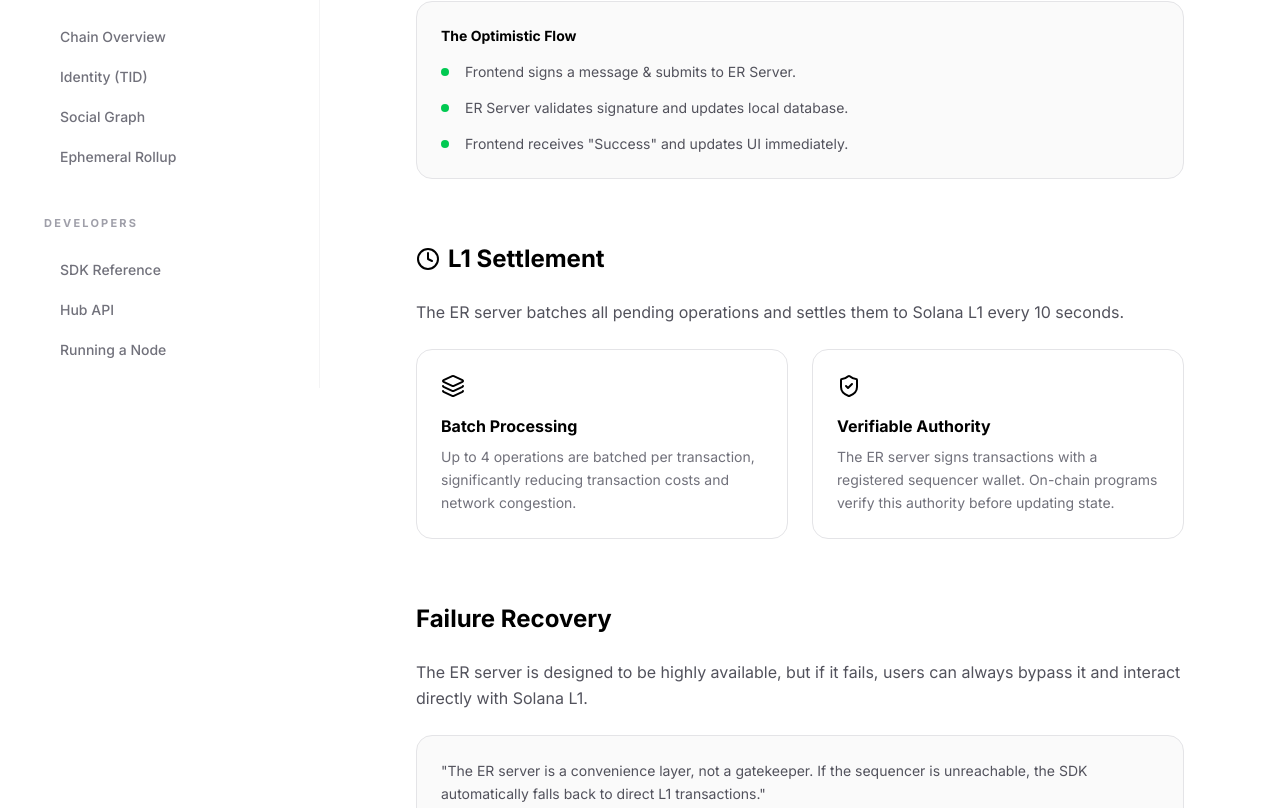
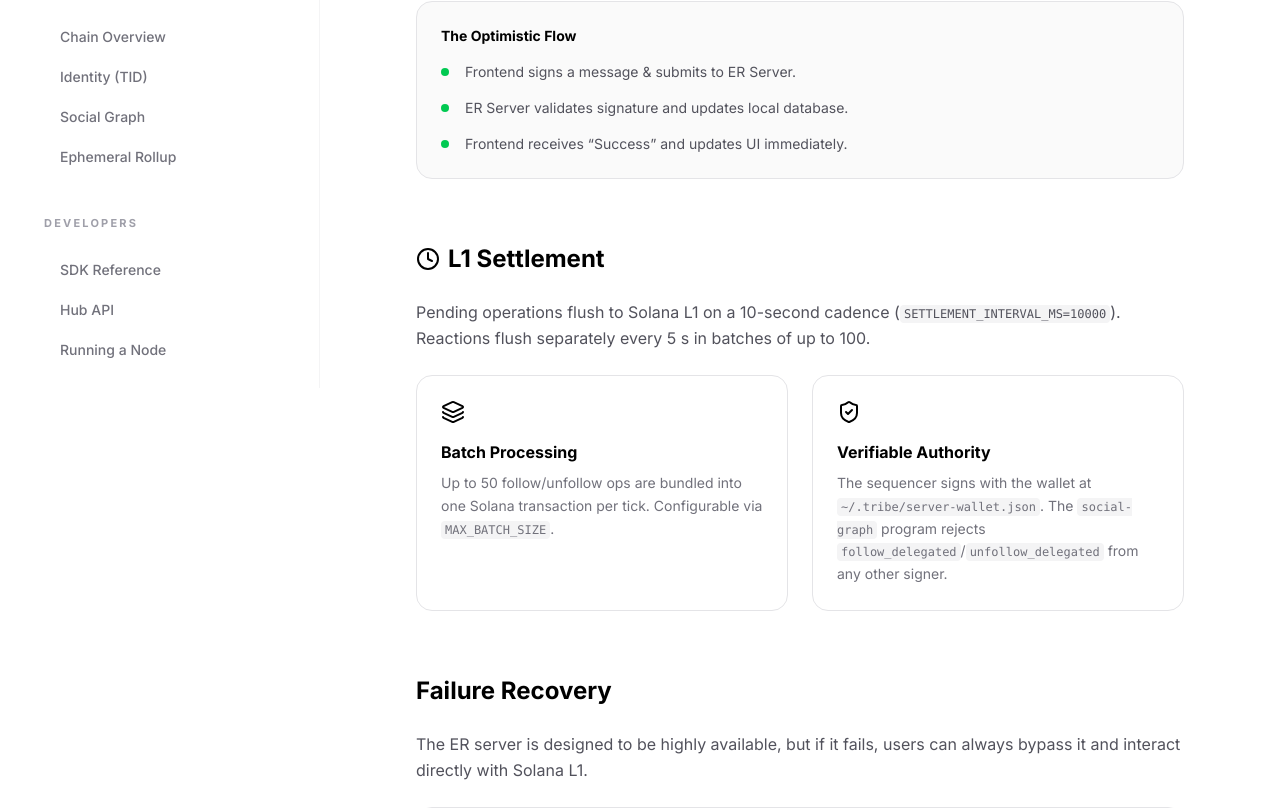
Before and after one commit to chaalpritam/tribeprotocol.xyz, a Next.js app: page /docs/protocol/er in a window 1280 px wide. Shown: the part 412-1220 px from the top of the page. Built offline with nearby package versions, Linux system fonts and the light colour scheme.

Commit message:
docs: expand protocol reference pages with metadata and accurate specs
Add per-page metadata and align identity, social graph, and Ephemeral Rollup docs with current protocol behavior.

```diff
--- a/app/docs/protocol/er/page.tsx
+++ b/app/docs/protocol/er/page.tsx
@@ -1,9 +1,16 @@
+import type { Metadata } from "next";
 import {
   Zap,
   Clock,
   ShieldCheck,
   Layers
 } from "lucide-react";
+
+export const metadata: Metadata = {
+  title: "Ephemeral Rollup",
+  description:
+    "Optimistic sequencer that confirms follow/unfollow in <50ms and batches up to 50 ops per Solana transaction on a 10-second settlement cadence.",
+};
 
 export default function ERDocs() {
   return (
@@ -36,7 +43,7 @@ export default function ERDocs() {
               </div>
               <div className="flex items-center gap-4">
                 <div className="w-2 h-2 rounded-full bg-green-500" />
-                <p className="text-sm text-zinc-600">Frontend receives "Success" and updates UI immediately.</p>
+                <p className="text-sm text-zinc-600">Frontend receives &ldquo;Success&rdquo; and updates UI immediately.</p>
               </div>
             </div>
           </div>
@@ -47,21 +54,21 @@ export default function ERDocs() {
             <Clock className="w-6 h-6" /> L1 Settlement
           </h2>
           <p className="text-zinc-600 mb-6 leading-relaxed">
-            The ER server batches all pending operations and settles them to Solana L1 every 10 seconds.
+            Pending operations flush to Solana L1 on a 10-second cadence (<code className="font-mono text-xs px-1 py-0.5 bg-zinc-100 rounded">SETTLEMENT_INTERVAL_MS=10000</code>). Reactions flush separately every 5 s in batches of up to 100.
           </p>
           <div className="grid grid-cols-1 md:grid-cols-2 gap-6">
             <div className="p-6 rounded-2xl border border-zinc-200 bg-white">
               <Layers className="w-6 h-6 mb-4 text-black" />
               <h3 className="font-bold mb-2">Batch Processing</h3>
               <p className="text-sm text-zinc-500 leading-relaxed">
-                Up to 4 operations are batched per transaction, significantly reducing transaction costs and network congestion.
+                Up to 50 follow/unfollow ops are bundled into one Solana transaction per tick. Configurable via <code className="font-mono text-xs px-1 py-0.5 bg-zinc-100 rounded">MAX_BATCH_SIZE</code>.
               </p>
             </div>
             <div className="p-6 rounded-2xl border border-zinc-200 bg-white">
               <ShieldCheck className="w-6 h-6 mb-4 text-black" />
               <h3 className="font-bold mb-2">Verifiable Authority</h3>
               <p className="text-sm text-zinc-500 leading-relaxed">
-                The ER server signs transactions with a registered sequencer wallet. On-chain programs verify this authority before updating state.
+                The sequencer signs with the wallet at <code className="font-mono text-xs px-1 py-0.5 bg-zinc-100 rounded">~/.tribe/server-wallet.json</code>. The <code className="font-mono text-xs px-1 py-0.5 bg-zinc-100 rounded">social-graph</code> program rejects <code className="font-mono text-xs px-1 py-0.5 bg-zinc-100 rounded">follow_delegated</code>/<code className="font-mono text-xs px-1 py-0.5 bg-zinc-100 rounded">unfollow_delegated</code> from any other signer.
               </p>
             </div>
           </div>
@@ -73,7 +80,7 @@ export default function ERDocs() {
             The ER server is designed to be highly available, but if it fails, users can always bypass it and interact directly with Solana L1.
           </p>
           <div className="bg-zinc-50 border border-zinc-200 rounded-2xl p-6 text-sm text-zinc-600 leading-relaxed">
-            "The ER server is a convenience layer, not a gatekeeper. If the sequencer is unreachable, the SDK automatically falls back to direct L1 transactions."
+            &ldquo;The ER server is a convenience layer, not a gatekeeper. If the sequencer is unreachable, the SDK automatically falls back to direct L1 transactions.&rdquo;
           </div>
         </section>
       </div>
--- a/app/docs/protocol/identity/page.tsx
+++ b/app/docs/protocol/identity/page.tsx
@@ -1,9 +1,14 @@
+import type { Metadata } from "next";
 import {
-  Fingerprint,
   User,
-  Key,
   RefreshCw
 } from "lucide-react";
+
+export const metadata: Metadata = {
+  title: "Identity (TID)",
+  description:
+    "Tribe ID — a Solana PDA-backed numeric identity with custody and recovery wallets, delegated ed25519 app keys, and .tribe usernames.",
+};
 
 export default function IdentityDocs() {
   return (
--- a/app/docs/protocol/social-graph/page.tsx
+++ b/app/docs/protocol/social-graph/page.tsx
@@ -1,9 +1,13 @@
+import type { Metadata } from "next";
 import {
-  Network,
-  Share2,
-  Database,
   ArrowRightLeft
 } from "lucide-react";
+
+export const metadata: Metadata = {
+  title: "Social Graph",
+  description:
+    "PDA-per-relationship social graph on Solana — O(1) follow checks, rent reclamation on unfollow, and sequencer-delegated instructions for the Ephemeral Rollup.",
+};
 
 export default function SocialGraphDocs() {
   return (
```
